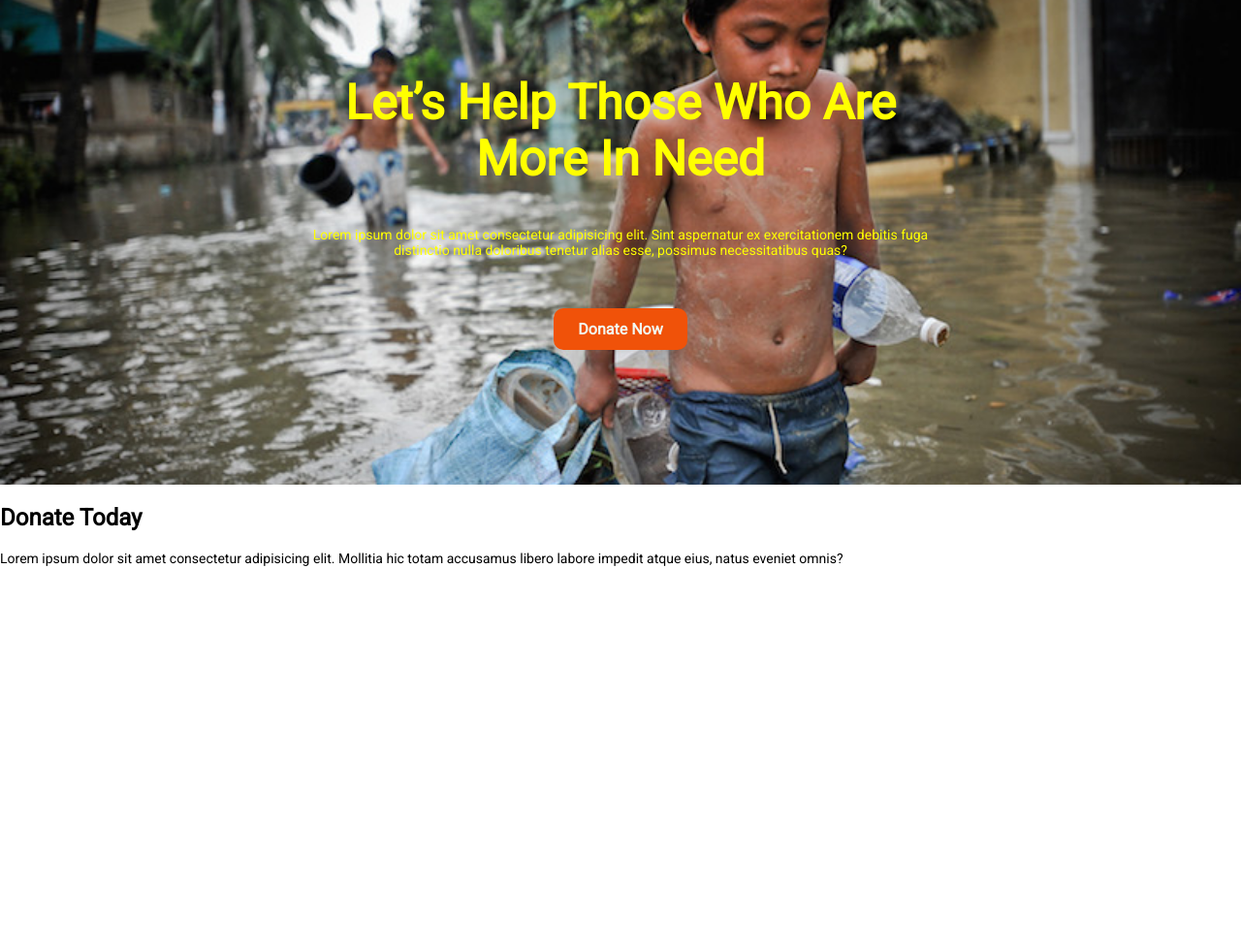
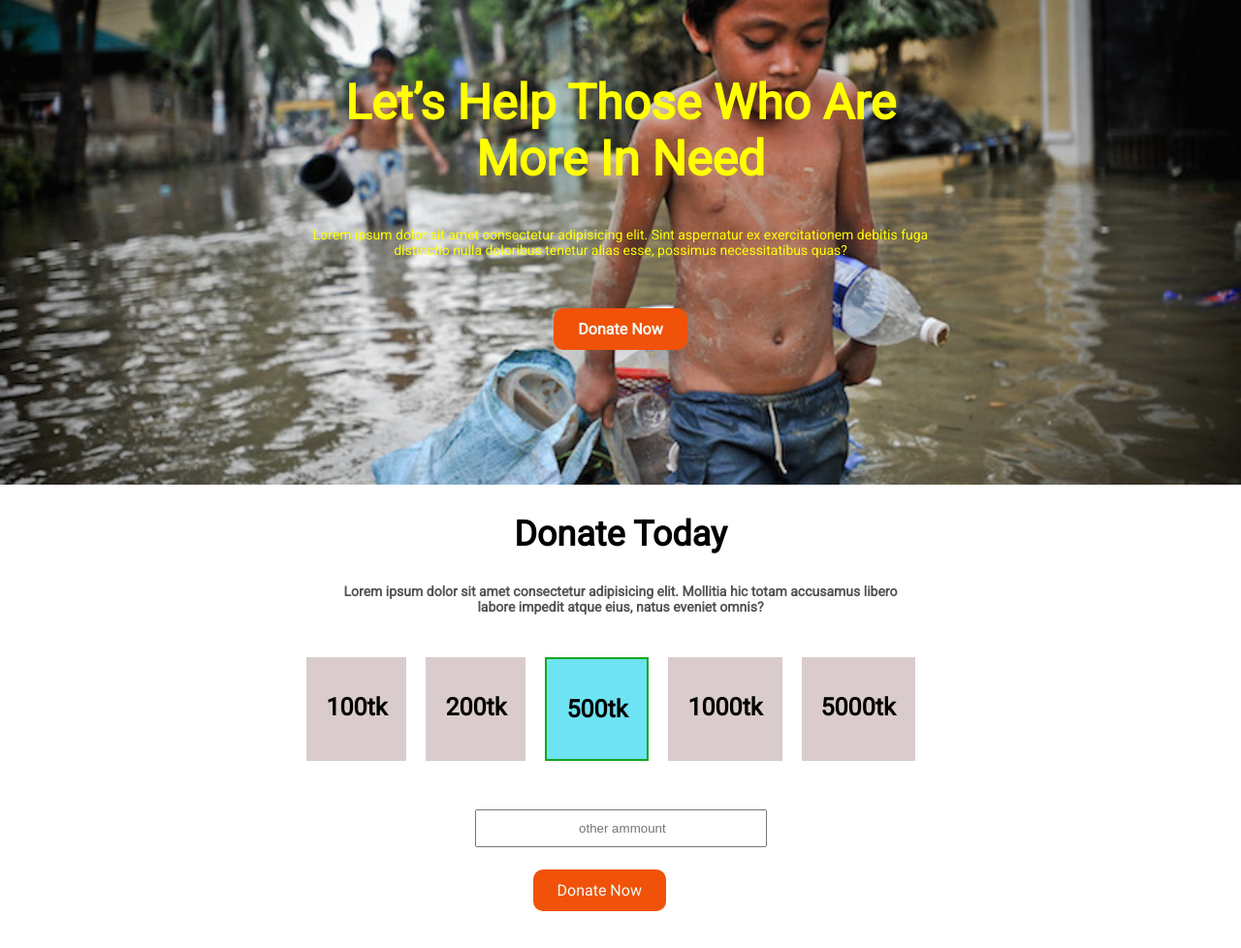
Before and after one commit to mdferdows/humanity-project, a plain HTML site: page index.html in a window 1280 px wide. Shown: the whole page at 97% size. Before the commit the page ends 800 px from the top, so only its background shows below. Drawn offline with Linux system fonts and the light colour scheme.

Commit message:
donate today amount

```diff
--- a/index.html
+++ b/index.html
@@ -29,9 +29,30 @@
 
     <section id="amount_section">
         <h2>Donate Today</h2>
-        <p>Lorem ipsum dolor sit amet consectetur adipisicing elit. Mollitia hic totam accusamus libero labore impedit
-            atque eius, natus eveniet omnis?</p>
-        <div class="ammount">
+        <p>Lorem ipsum dolor sit amet consectetur adipisicing elit. Mollitia hic totam accusamus libero <br> labore
+            impedit atque eius, natus eveniet omnis?</p>
+        <div class="ammount flexible_content">
+            <div>
+                <h3>100tk</h3>
+            </div>
+            <div>
+                <h3>200tk</h3>
+            </div>
+            <div class="digit">
+                <h3>500tk</h3>
+            </div>
+            <div>
+                <h3>1000tk</h3>
+            </div>
+            <div>
+                <h3>5000tk</h3>
+            </div>
+        </div>
+        <div class="other_amount">
+            <div>
+                <input type="text" name="" id="" placeholder=" other ammount"> <br>
+                <a class="linkButton" href="#">Donate Now</a>
+            </div>
 
         </div>
     </section>
--- a/style.css
+++ b/style.css
@@ -10,6 +10,16 @@ h1{
 }
 p{
     font-size: 14px;
+}
+h2{
+    font-size: 36px;
+}
+h3{
+    font-size: 25px;
+}
+.block_content{
+    display: block;
+    justify-content: center;
 }
 /* description part start */
 
@@ -44,4 +54,58 @@ p{
     border-radius: 10px;
 
 }
+
 /* description part end */
+/* Donate today part start */
+.flexible_content{
+    display: flex;
+    justify-content: center;
+
+}
+#amount_section h2{
+
+    font-weight: 700;
+    color: #000;
+    text-align: center;
+}
+#amount_section p{
+    color: rgb(83, 82, 82);
+    text-align: center;
+    font-weight: 700;
+    /* padding-top: 20px; */
+    padding-bottom: 30px;
+
+}
+
+.ammount div{
+    background: #d3c2c2d5;
+    color: #000;
+    padding: 12px 20px;
+    margin-right: 20px;
+    margin-bottom: 50px;
+}
+.ammount .digit{
+    background: #6be3f3fb;
+    color: #000;
+    border: 2px solid rgb(19, 168, 31);
+}
+#amount_section .other_amount  {
+    display: flex;
+  justify-content: center;
+}
+.other_amount{
+    margin-bottom: 60px;
+}
+
+.other_amount input{
+    padding: 10px 60px;
+    margin-bottom: 35px;
+    text-align: center;
+
+}
+.other_amount a{
+    margin-left: 60px;
+
+}
+
+/* Donate today part end */
```
